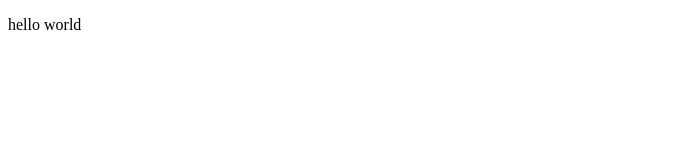
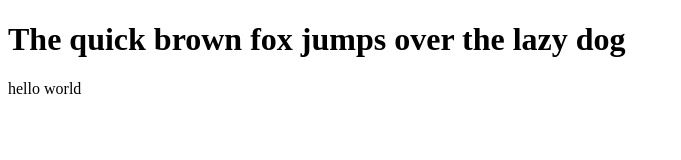
Before and after one commit to iamedriancamacho/siaProject, a plain HTML site: page index.html in a window 1280 px wide. Shown: the whole page, without its empty margins (0-681 px from the left). Drawn offline with Linux system fonts and the light colour scheme.

Commit message:
made changes for the new branch

```diff
--- a/index.html
+++ b/index.html
@@ -9,6 +9,7 @@
 </head>
 
 <body>
+    <h1>The quick brown fox jumps over the lazy dog</h1>
     <p>hello world</p>
 </body>
 
```
